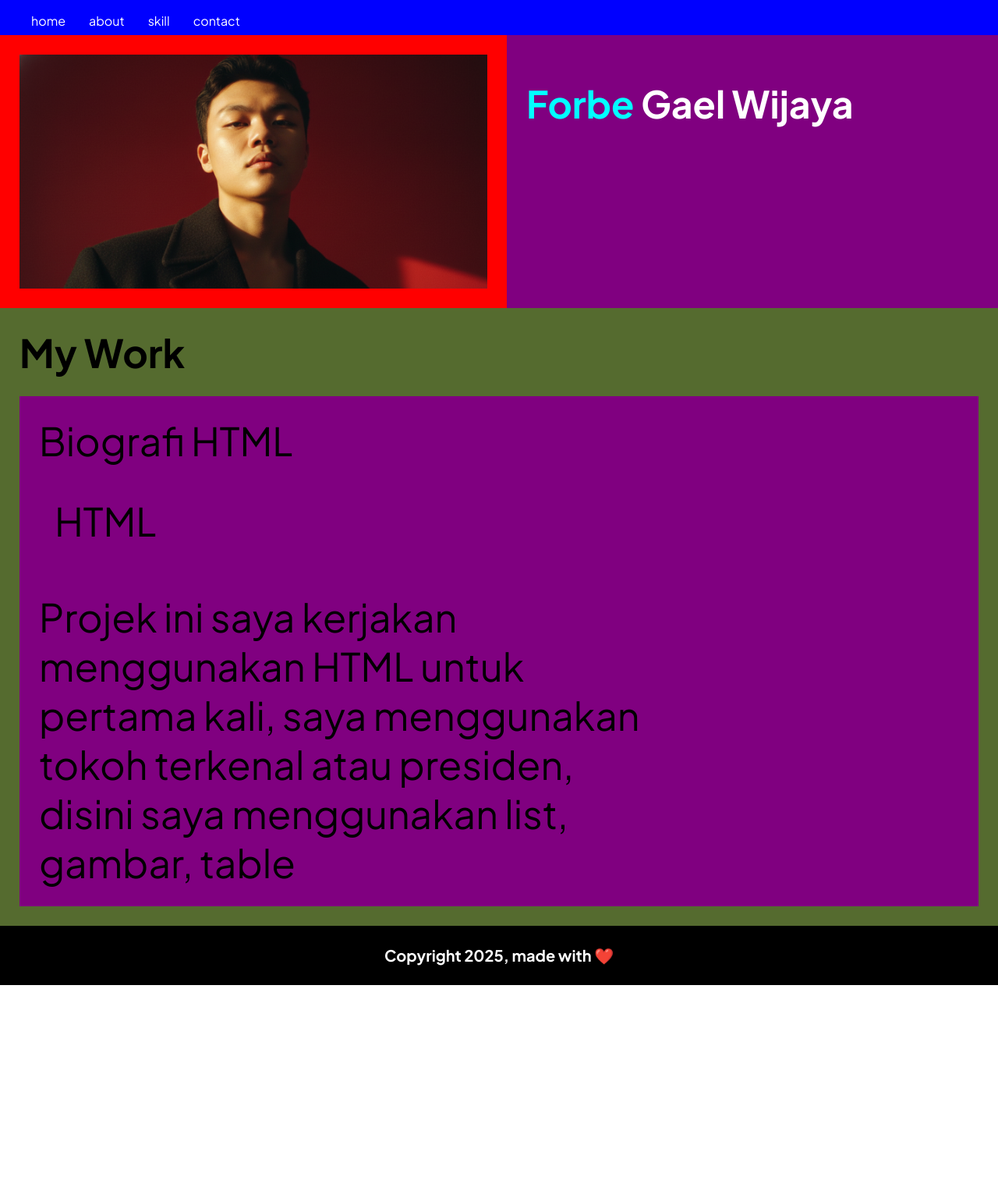
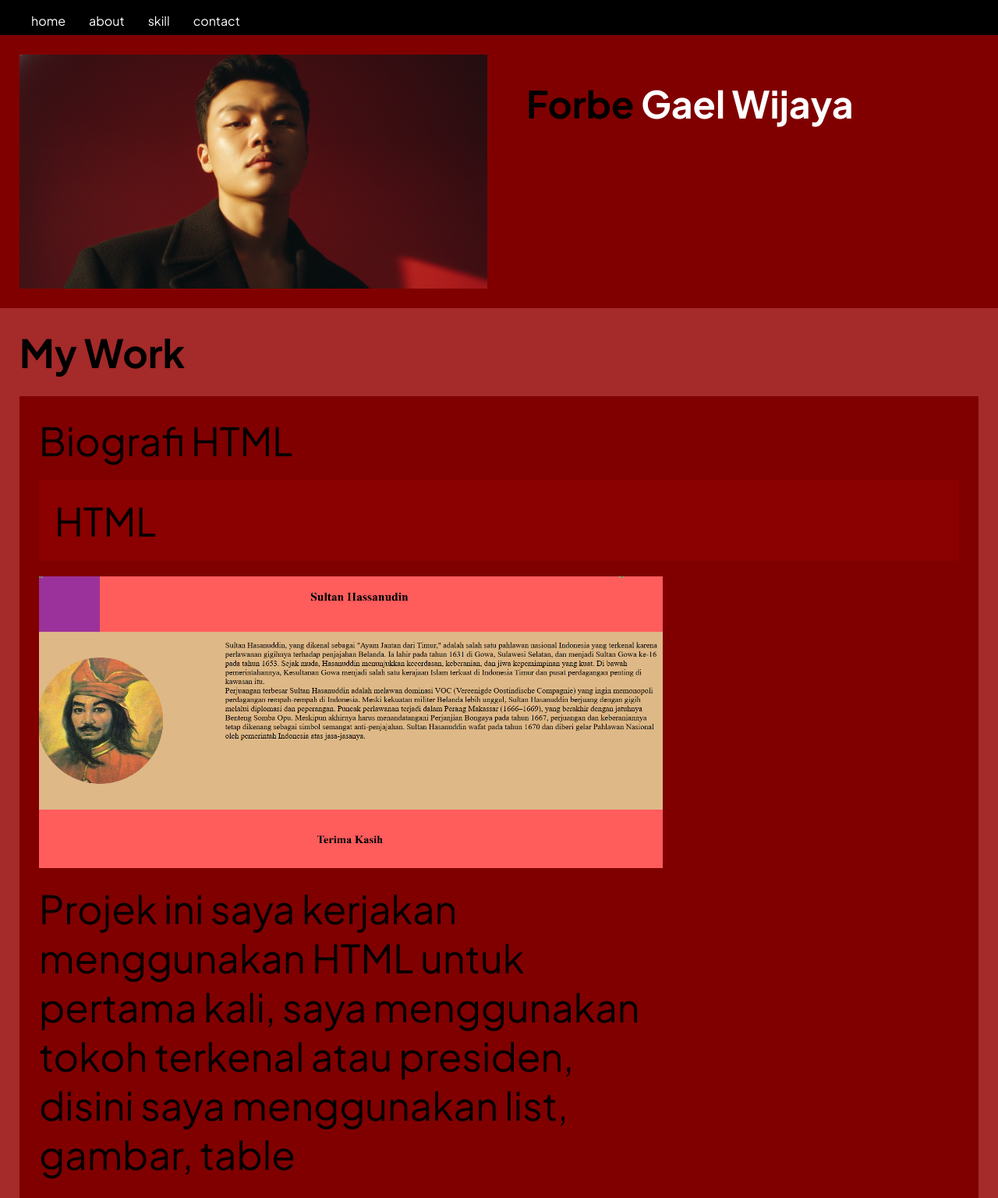
Before and after one commit to forbegaelwijaya-lgtm/porto_2025, a plain HTML site: page index.html in a window 1280 px wide. Shown: the top 1536 px of the page at 78% size. Before the commit the page ends 1263 px from the top, so only its background shows below. Drawn offline with Linux system fonts and the light colour scheme.

Commit message:
Add files via upload

```diff
--- a/index.html
+++ b/index.html
@@ -41,7 +41,7 @@
                     HTML
                 </article>
                 <article id="deskripsi">
-                    <img src="" alt="">
+                    <img src="biografi.png" alt="">
                     Projek ini saya kerjakan menggunakan HTML untuk pertama kali, saya menggunakan tokoh terkenal atau presiden, disini saya menggunakan list, gambar, table
                 </article>
             </article>
--- a/style.css
+++ b/style.css
@@ -9,7 +9,7 @@ body{
 nav{
     width: 100%;
     height: 45px;
-    background-color: blue;
+    background-color: black;
     display: flex;
 }
 
@@ -34,7 +34,7 @@ header{
 
 header .left{
     width: 600px;
-    background-color: red;
+    background-color: maroon;
     display: flex;
     padding: 25px;
 }
@@ -48,7 +48,7 @@ header .left img{
 
 header .right{
     width: 100%;
-    background-color: purple;
+    background-color: maroon;
     color: white;
     display: flex;
     padding: 25px;
@@ -56,12 +56,12 @@ header .right{
 }
 
 header .right h1 span{
-    color: aqua;
+    color: black;
 }
 
 section#card_1{
     display: flex;
-    background-color: darkolivegreen;
+    background-color: brown;
     flex-direction: column;
     padding: 25px;
     gap: 25px;
@@ -72,7 +72,7 @@ section#card_1{
 article#card_2{
     display: flex;
     flex-direction: column;
-    background-color: purple;
+    background-color: maroon;
     padding: 25px;
     gap: 20px;
     font-size: 50px;
@@ -80,7 +80,7 @@ article#card_2{
 }
 
 article#card_2 #judul{
-    background-color: purple;
+    background-color: darkred;
     display: flex;
     padding: 20px;
 }
```
Also changed, not shown: biografi.png (added).
